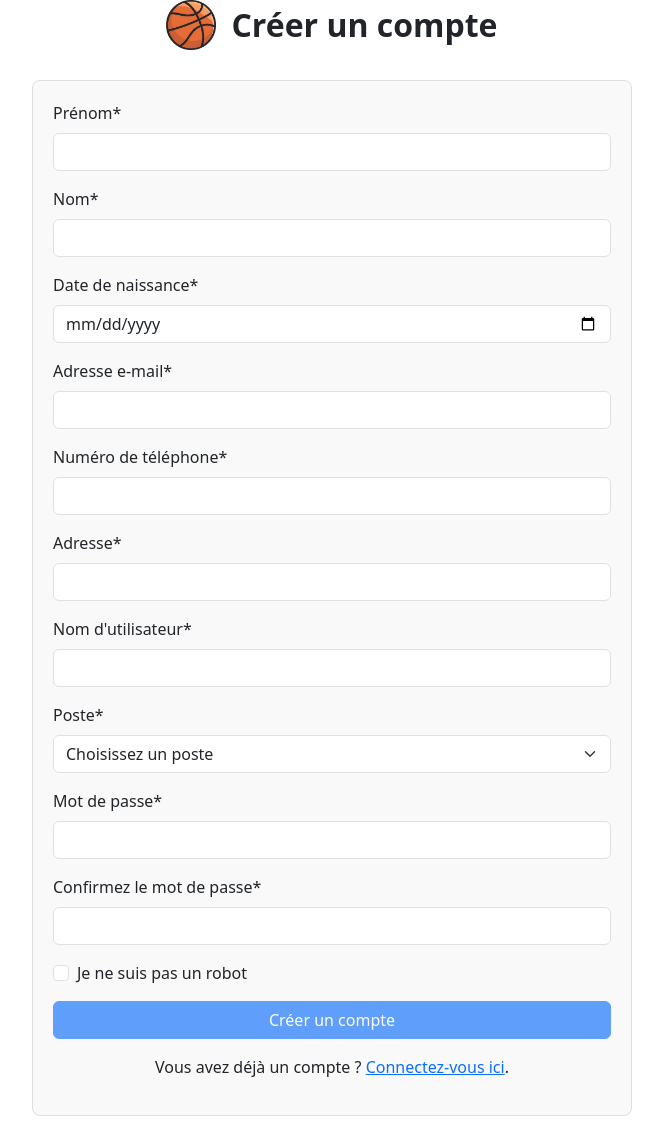
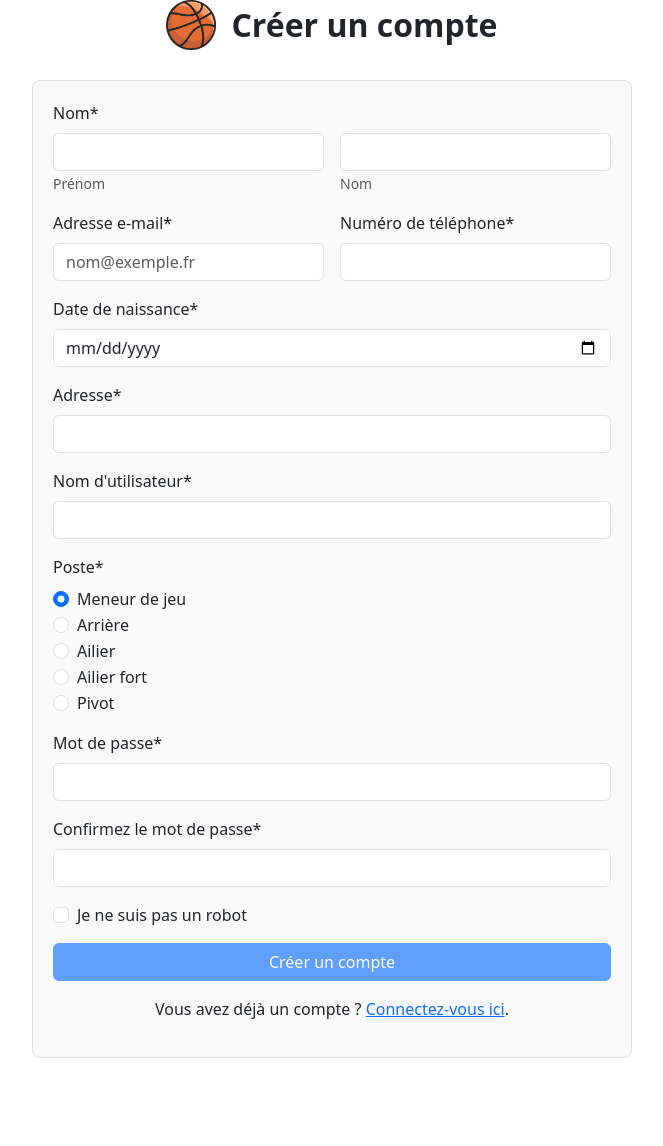
Before and after one commit to RxKujo/MyPlayground, a PHP site: page /register.php in a window 1280 px wide. Shown: the whole page, without its empty margins (308-971 px from the left). After the commit the page ends 1058 px from the top, so only its background shows below. Run offline with PHP 8.4, Linux system fonts and the light colour scheme.

Commit message:
changement design page inscription

```diff
--- a/register.php
+++ b/register.php
@@ -85,25 +85,38 @@ $random_shape = $shapes[array_rand($shapes)];
 
   <div class="form-container">
     <form method="post" action="processes/register_process.php" id="register-form" novalidate>
-      <div class="mb-3">
-        <label for="firstname" class="form-label">Prénom*</label>
+      <label for="name" class="form-label">Nom*</label>
+      <div id="name" class="row gx-3 justify-content-start mb-3">
+        <div class="col">
           <input type="text" class="form-control" id="firstname" name="firstname" value="<?= htmlspecialchars($formData['firstname'] ?? '') ?>" required>
+          <span class="form-text">
+            Prénom
+          </span>
         </div>
-      <div class="mb-3">
-        <label for="lastname" class="form-label">Nom*</label>
+        <div class="col">
           <input type="text" class="form-control" id="lastname" name="lastname" value="<?= htmlspecialchars($formData['lastname'] ?? '') ?>" required>
+            <span class="form-text">
+              Nom
+            </span>
         </div>
-      <div class="mb-3">
-        <label for="naissance" class="form-label">Date de naissance*</label>
-        <input type="date" class="form-control" id="naissance" name="naissance" value="<?= htmlspecialchars($formData['naissance'] ?? '') ?>" required>
       </div>
-      <div class="mb-3">
+
+      <div class="row gx-3 justify-content-start mb-3">
+        <div class="col">
           <label for="email" class="form-label">Adresse e-mail*</label>
-        <input type="email" class="form-control" id="email" name="email" value="<?= htmlspecialchars($formData['email'] ?? '') ?>" required>
+          <input type="email" class="form-control" id="email" name="email" value="<?= htmlspecialchars($formData['email'] ?? '') ?>" placeholder="nom@exemple.fr" required>
         </div>
-      <div class="mb-3">
+
+        <div class="col">
           <label for="phone" class="form-label">Numéro de téléphone*</label>
           <input type="tel" class="form-control" id="phone" name="phone" value="<?= htmlspecialchars($formData['phone'] ?? '') ?>" required>
+        </div>
+      </div>
+
+
+      <label for="naissance" class="form-label">Date de naissance*</label>
+      <div class="mb-3">
+        <input type="date" class="form-control" id="naissance" name="naissance" value="<?= htmlspecialchars($formData['naissance'] ?? '') ?>" required>
       </div>
       <div class="mb-3">
         <label for="address" class="form-label">Adresse*</label>
@@ -113,17 +126,43 @@ $random_shape = $shapes[array_rand($shapes)];
         <label for="username" class="form-label">Nom d'utilisateur*</label>
         <input type="text" class="form-control" id="username" name="username" value="<?= htmlspecialchars($formData['username'] ?? '') ?>" required>
       </div>
+
       <div class="mb-3">
-        <label for="position" class="form-label">Poste*</label>
-        <select class="form-select" id="position" name="position" required>
-          <option value="" disabled <?= empty($formData['position']) ? 'selected' : '' ?>>Choisissez un poste</option>
-          <option value="0" <?= (isset($formData['position']) && $formData['position'] === '0') ? 'selected' : '' ?>>Meneur</option>
-          <option value="1" <?= (isset($formData['position']) && $formData['position'] === '1') ? 'selected' : '' ?>>Arrière</option>
-          <option value="2" <?= (isset($formData['position']) && $formData['position'] === '2') ? 'selected' : '' ?>>Ailier</option>
-          <option value="3" <?= (isset($formData['position']) && $formData['position'] === '3') ? 'selected' : '' ?>>Ailier fort</option>
-          <option value="4" <?= (isset($formData['position']) && $formData['position'] === '4') ? 'selected' : '' ?>>Pivot</option>
-        </select>
+        <label for="position-container" class="form-label">Poste*</label>
+        <div id="position-container">
+          <div class="form-check">
+            <input class="form-check-input" type="radio" name="position" id="meneur" value="0" checked>
+            <label class="form-check-label" for="meneur">
+              Meneur de jeu
+            </label>
           </div>
+          <div class="form-check">
+            <input class="form-check-input" type="radio" name="position" id="arriere" value="1">
+            <label class="form-check-label" for="arriere">
+              Arrière
+            </label>
+          </div>
+          <div class="form-check">
+            <input class="form-check-input" type="radio" name="position" id="ailier" value="2">
+            <label class="form-check-label" for="ailier">
+              Ailier
+            </label>
+          </div>
+          <div class="form-check">
+            <input class="form-check-input" type="radio" name="position" id="ailierfort" value="3">
+            <label class="form-check-label" for="ailierfort">
+              Ailier fort
+            </label>
+          </div>
+          <div class="form-check">
+            <input class="form-check-input" type="radio" name="position" id="pivot" value="4">
+            <label class="form-check-label" for="pivot">
+              Pivot
+            </label>
+          </div>
+        </div>
+      </div>
+
       <div class="mb-3">
         <label for="password" class="form-label">Mot de passe*</label>
         <input type="password" class="form-control" id="password" name="password" required>
```
Lines whose indentation alone changed are shown as unchanged.
